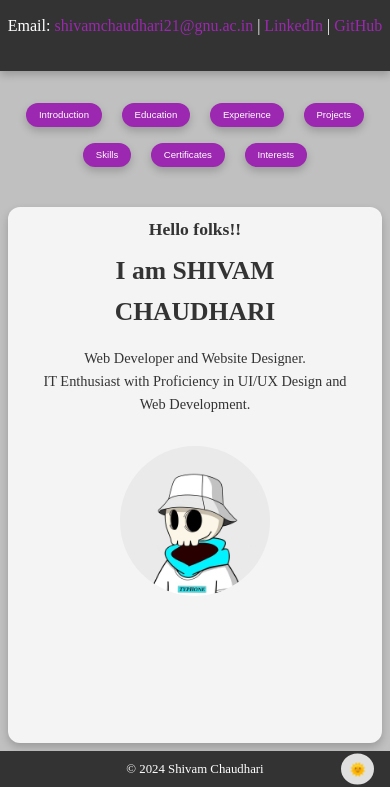
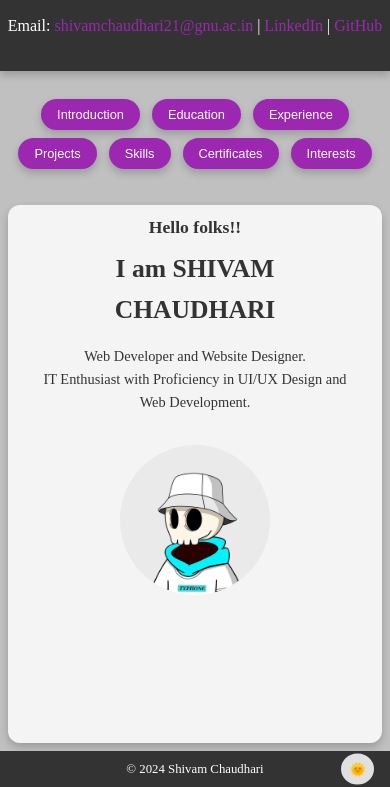
Before and after one commit to Shivam-D-Chaudhari/shivam-portfolio, a plain HTML site: page index.html in a window 390 px wide. Shown: the part 57-844 px from the top of the page. Drawn offline with Linux system fonts and the light colour scheme.

Commit message:
Update styles.css

```diff
--- a/styles.css
+++ b/styles.css
@@ -174,8 +174,9 @@ footer .toggle-button:hover {
     }
 
     nav button {
-        padding: 0.4rem 0.8rem; /* Smaller padding for buttons */
-        font-size: 0.6rem; /* Smaller font size */
+        padding: 0.5rem 1rem; /* Slightly larger padding for buttons */
+        font-size: 0.8rem; /* Adjust font size */
+        margin: 0.25rem; /* Reduce margin between buttons */
     }
 
     .content-section {
```
